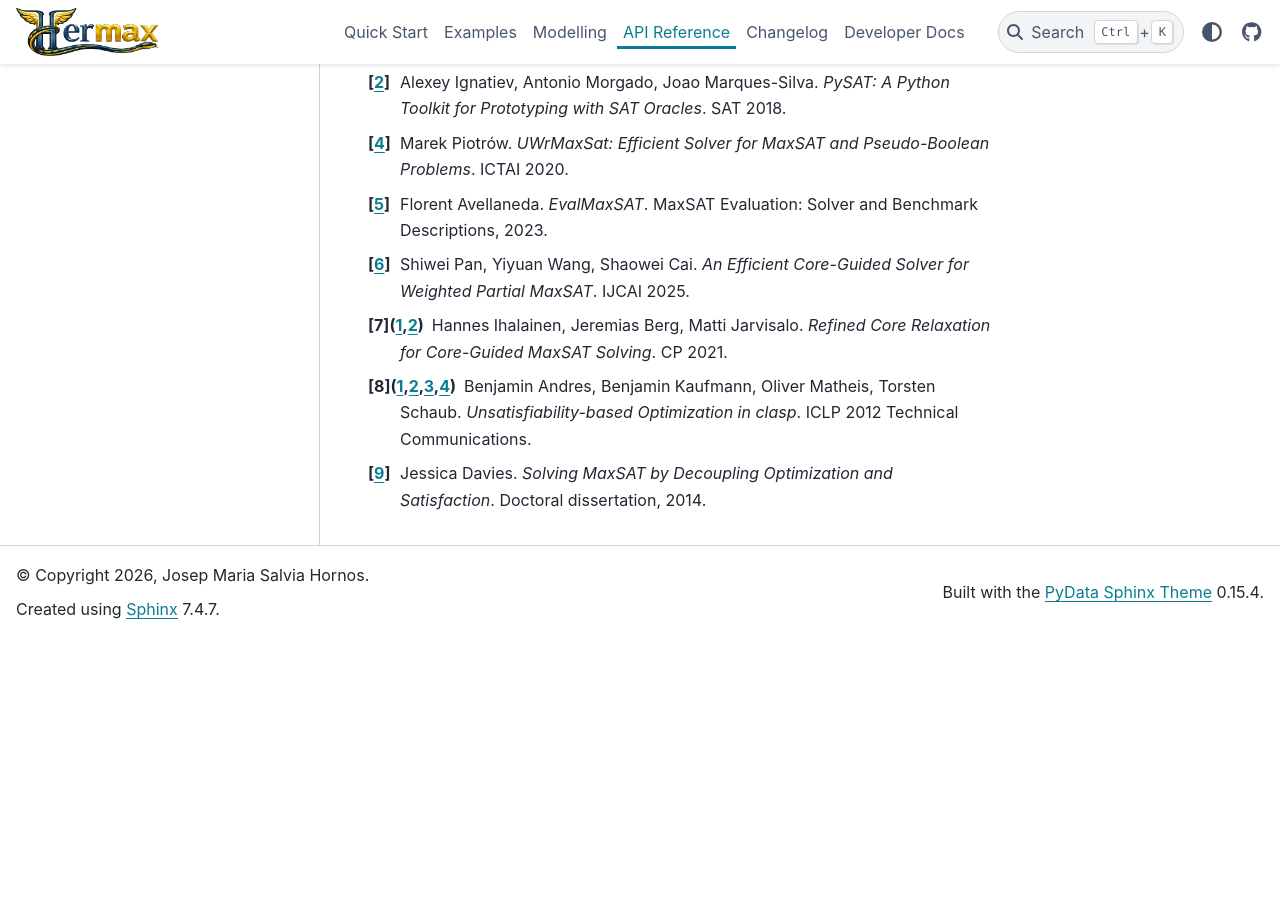
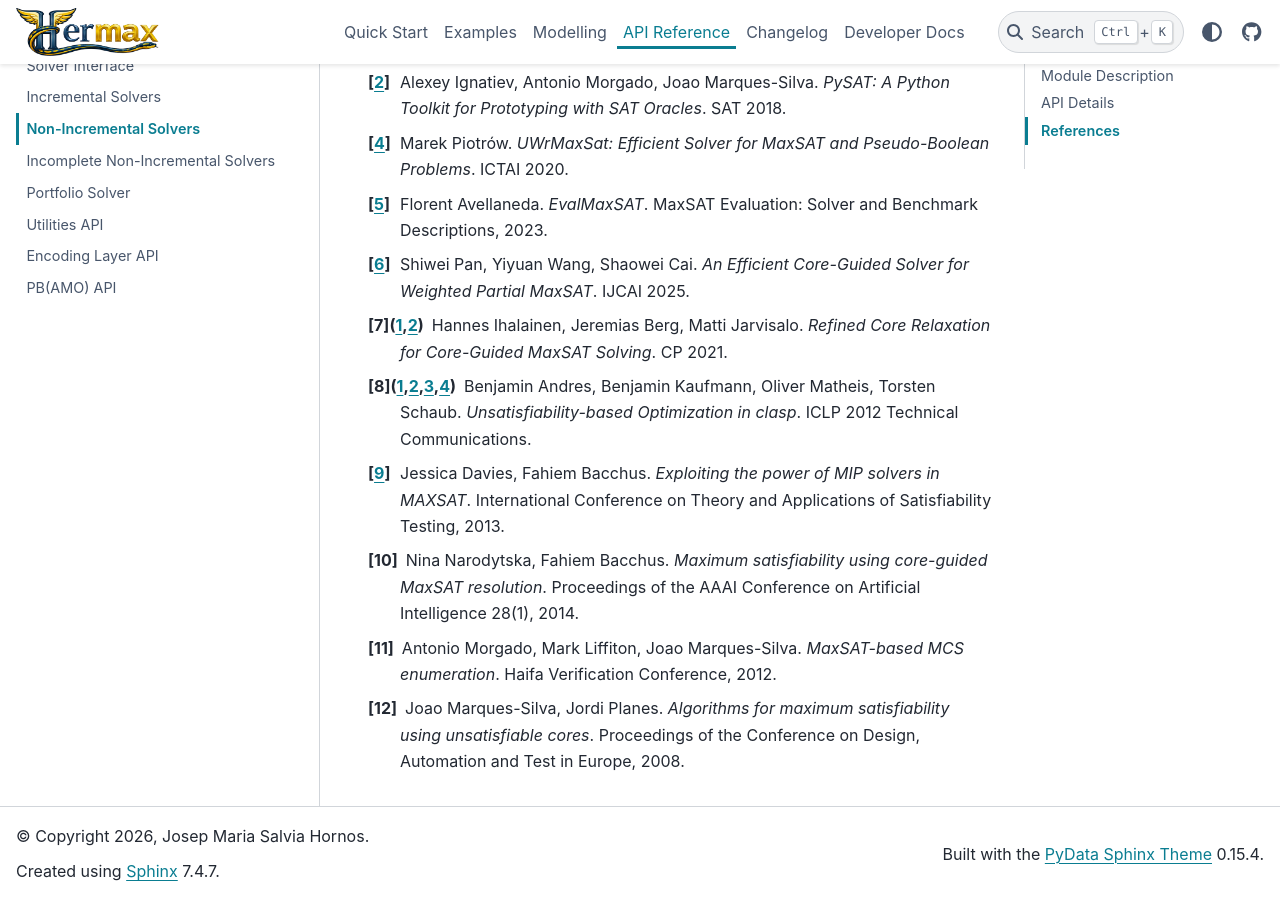
Before and after one commit to josalhor/hermax, a Sphinx documentation site: the page built from docs/non_incremental.rst, in a window 1280 px wide and 900 px high, scrolled down 3141 px. Built offline with Sphinx 7.4.7 and the PyData theme 0.15.4, drawn with Linux system fonts in a browser that asks for light colours; before the commit the page ends 3780 px from its top, so only the background shows below that; some of the changed text lies outside the part shown.

Commit message:
improve docs

```diff
--- a/docs/encoder_pbamo.rst
+++ b/docs/encoder_pbamo.rst
@@ -115,7 +115,7 @@
   * more future compatibility for remaining literals
   * larger reusable groups
 
-The paper baseline basically says: "place literals in order and use the first group that works"; our policy says: "place the hardest literal next, and put it where it fits best without harming future placements"
+The paper baseline is: "place literals in order and use the first group that works"; our policy is: "place the hardest literal next, and put it where it fits best without harming future placements"
 
 References
 ----------
--- a/docs/model_examples_tricks.rst
+++ b/docs/model_examples_tricks.rst
@@ -716,10 +716,10 @@
 
 .. warning::
 
-   Hermax also provides broader portfolio presets, including incomplete
+   Hermax provides broader portfolio presets, including incomplete
    solvers. Those can be useful for speed, but they need more care: incomplete
-   backends and looser finishing policies do not carry the exactness
-   guarantees as the complete preset used in this example.
+   backends do not carry the exactness guarantees as
+   the complete preset used in this example.
 
 For the full portfolio API, preset classes, and selection policies, see
 :doc:`portfolio`.
--- a/docs/non_incremental.rst
+++ b/docs/non_incremental.rst
@@ -53,11 +52,11 @@
 * :class:`hermax.non_incremental.CGSS`:
   ``hermax.core.cgss_py.CGSSSolver`` (vendored RC2WCE/CGSS wrapper [7]_ [8]_).
 * :class:`hermax.non_incremental.CGSSPMRES`:
-  ``hermax.core.cgss_py.CGSSPMRESSolver`` (vendored PMRES variant [7]_ [8]_).
+  ``hermax.core.cgss_py.CGSSPMRESSolver`` (vendored PMRES variant [7]_ [8]_ [10_]).
 * :class:`hermax.non_incremental.OpenWBOOLL`:
   ``hermax.core.openwbo_py.OLLSolver`` (Open-WBO OLL backend [8]_).
 * :class:`hermax.non_incremental.OpenWBOPartMSU3`:
-  ``hermax.core.openwbo_py.PartMSU3Solver`` (Open-WBO PartMSU3 backend).
+  ``hermax.core.openwbo_py.PartMSU3Solver`` (Open-WBO PartMSU3 backend [11_] [12_]).
 * :class:`hermax.non_incremental.OpenWBO`:
   ``hermax.core.openwbo_py.AutoOpenWBOSolver`` (Open-WBO auto routing: OLL/PartMSU3/MSU3).
 
@@ -163,6 +162,8 @@
 .. [5] Florent Avellaneda. *EvalMaxSAT*. MaxSAT Evaluation: Solver and Benchmark Descriptions, 2023.
 .. [6] Shiwei Pan, Yiyuan Wang, Shaowei Cai. *An Efficient Core-Guided Solver for Weighted Partial MaxSAT*. IJCAI 2025.
 .. [7] Hannes Ihalainen, Jeremias Berg, Matti Jarvisalo. *Refined Core Relaxation for Core-Guided MaxSAT Solving*. CP 2021.
-
 .. [8] Benjamin Andres, Benjamin Kaufmann, Oliver Matheis, Torsten Schaub. *Unsatisfiability-based Optimization in clasp*. ICLP 2012 Technical Communications.
-.. [9] Jessica Davies. *Solving MaxSAT by Decoupling Optimization and Satisfaction*. Doctoral dissertation, 2014.
+.. [9] Jessica Davies, Fahiem Bacchus. *Exploiting the power of MIP solvers in MAXSAT*. International Conference on Theory and Applications of Satisfiability Testing, 2013.
+.. [10] Nina Narodytska, Fahiem Bacchus. *Maximum satisfiability using core-guided MaxSAT resolution*. Proceedings of the AAAI Conference on Artificial Intelligence 28(1), 2014.
+.. [11] Antonio Morgado, Mark Liffiton, Joao Marques-Silva. *MaxSAT-based MCS enumeration*. Haifa Verification Conference, 2012.
+.. [12] Joao Marques-Silva, Jordi Planes. *Algorithms for maximum satisfiability using unsatisfiable cores*. Proceedings of the Conference on Design, Automation and Test in Europe, 2008.
```
Also changed, not shown: other parts of docs/non_incremental.rst (+1 -2 lines).
